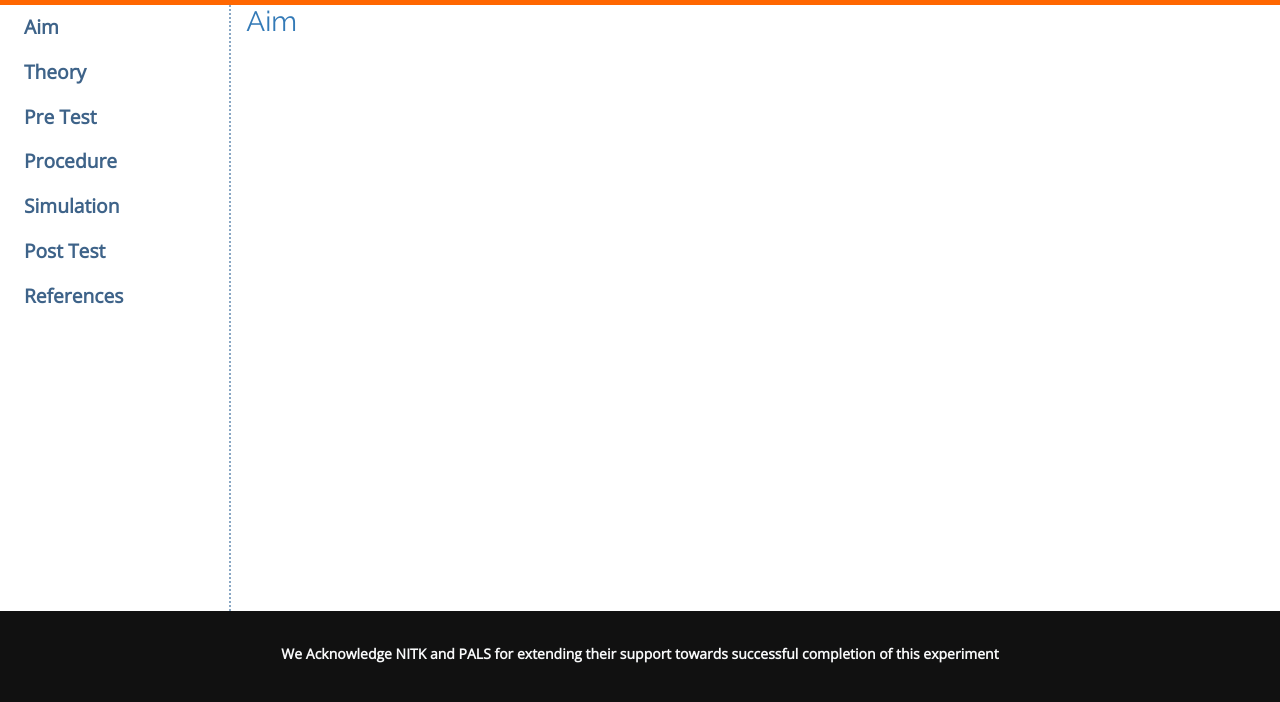
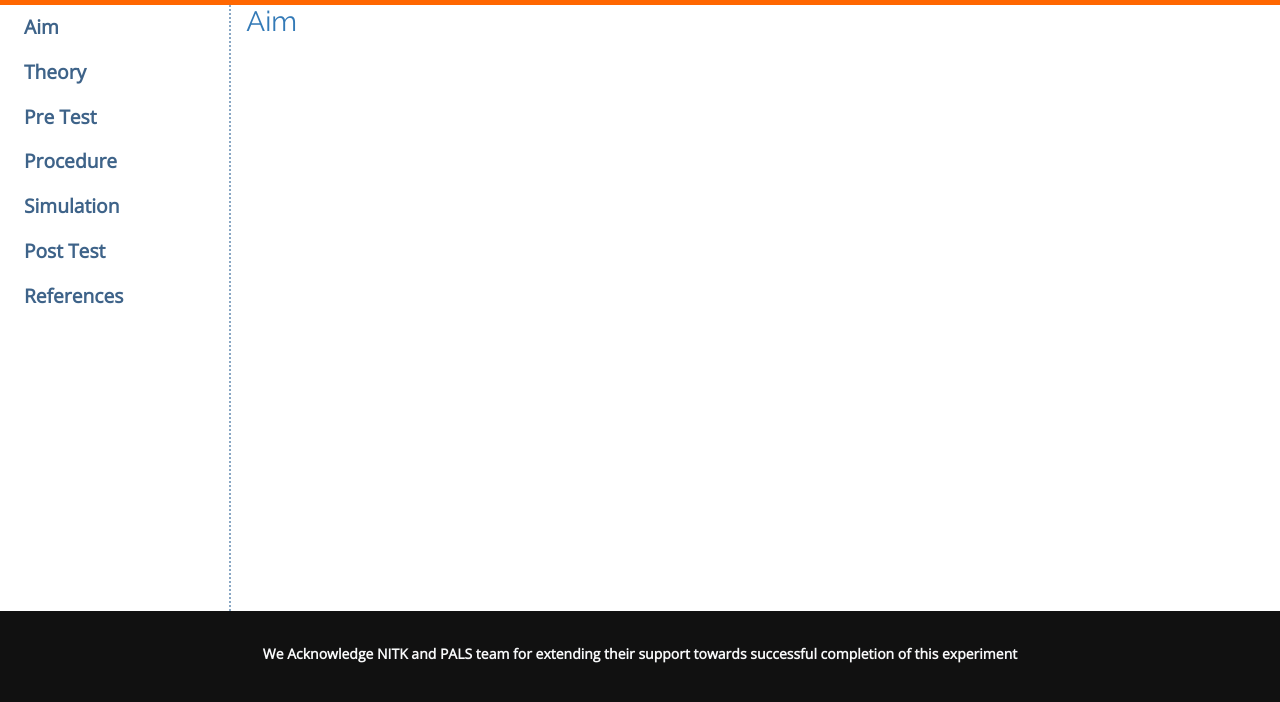
Before and after one commit to Subhashree2172/signal_parameters, a plain HTML site: page round-template/experiment/simulation/index.html in a window 1280 px wide. Shown: the part 96-798 px from the top of the page. Drawn offline with nearby package versions, Linux system fonts and the light colour scheme; files that its build step writes are made by us from their sources; no server answers; files whose address does not match are found by name.

Commit message:
Update index.html

```diff
--- a/round-template/experiment/simulation/index.html
+++ b/round-template/experiment/simulation/index.html
@@ -88,7 +88,7 @@
     <footer class="text-light pt-2 vlabs-footer d-flex flex-column">
       <div class="row text-center">
         <div class="m-auto py-4 text-center" style='font-family: "Open Sans", sans-serif; '>
-          <p class="text-light font-weight-bold">We Acknowledge NITK and PALS for extending their support towards successful completion of this experiment</p>
+          <p class="text-light font-weight-bold">We Acknowledge NITK and PALS team for extending their support towards successful completion of this experiment</p>
         </div>
       </div>
     </footer>
```
